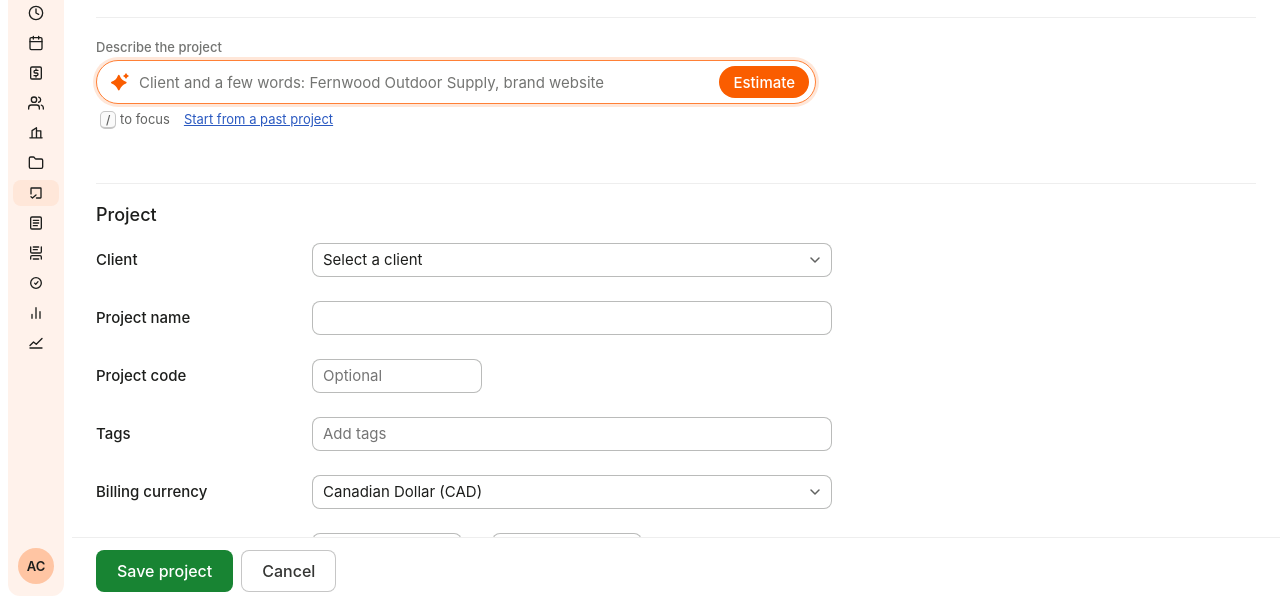
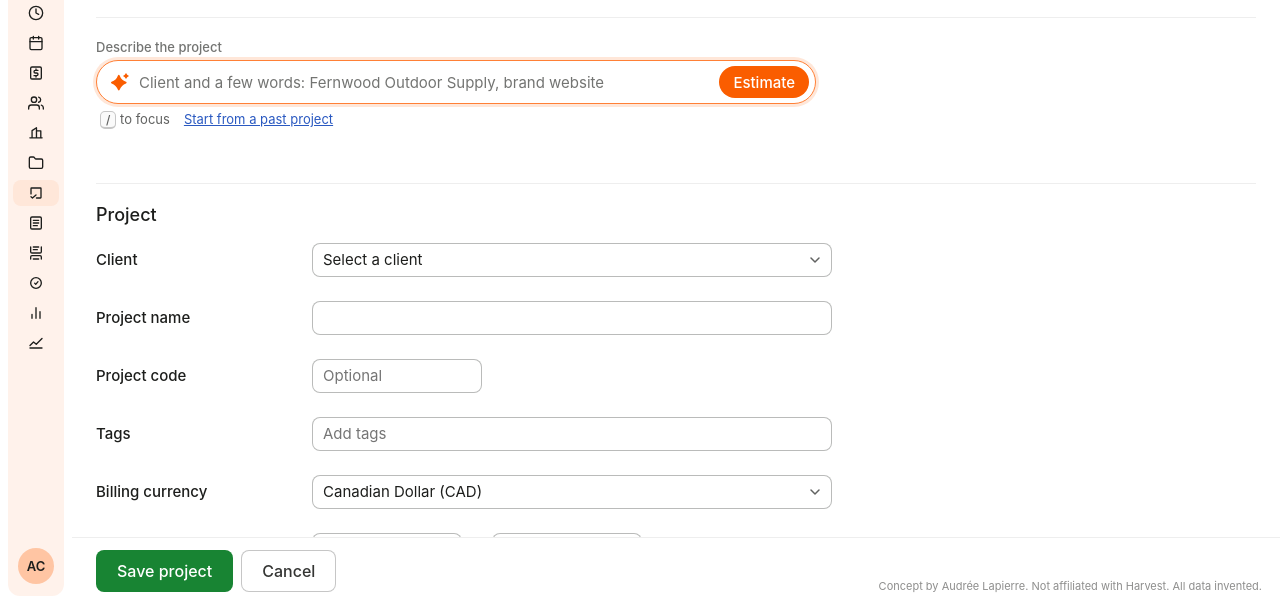
Before and after one commit to Noodree/ai-project-setup, a plain HTML site: page concepts/b-inline/admin.html in a window 1280 px wide. Shown: the part 196-800 px from the top of the page. Drawn offline with Linux system fonts and the light colour scheme.

Commit message:
Add concept note for the public demo; link case study in design state
Co-Authored-By: Claude Opus 5.5 <noreply@anthropic.com>

```diff
--- a/concepts/b-inline/admin.html
+++ b/concepts/b-inline/admin.html
@@ -282,6 +282,7 @@ tr.detail ul{padding-left:0;list-style:none}
 .sketch{order:-1;background:#1d1e1c;color:#fff;padding:6px 16px;display:flex;gap:16px;align-items:center;font-size:13px;flex-wrap:wrap}
 #thinOpt[hidden]{display:none}
 .sketch[hidden]{display:none}
+.concept-note{position:fixed;right:12px;bottom:8px;margin:0;font-size:11px;color:var(--text-subtle);background:rgba(255,255,255,.85);padding:2px 6px;border-radius:4px;z-index:50;pointer-events:none}
 .sketch b{font-weight:600;color:#ffc5a3}
 .sketch button{background:#3a3b39;color:#fff;border:1px solid #6b6c6a;border-radius:7px;padding:4px 10px;cursor:pointer;font-size:13px}
 .sketch button[aria-pressed="true"]{background:#fff;color:#1d1e1c;border-color:#fff;font-weight:600}
@@ -404,6 +405,7 @@ tr.detail ul{padding-left:0;list-style:none}
   <aside class="panel" id="panel" aria-labelledby="ptitle" hidden></aside>
 </div>
 
+<p class="concept-note">Concept by Audrée Lapierre. Not affiliated with Harvest. All data invented.</p>
 <div class="sketch" id="sketch" role="group" aria-label="Sketch controls, not part of the design">
   <b>Sketch</b>
   <span class="grp" id="stateBtns"><span>State:</span></span>
```
Also changed, not shown: case-study/images/confidence-states.png (added), case-study/images/first-draft-vs-final.png (added), case-study/images/hero-after-estimate.png (added), 1 other file.
